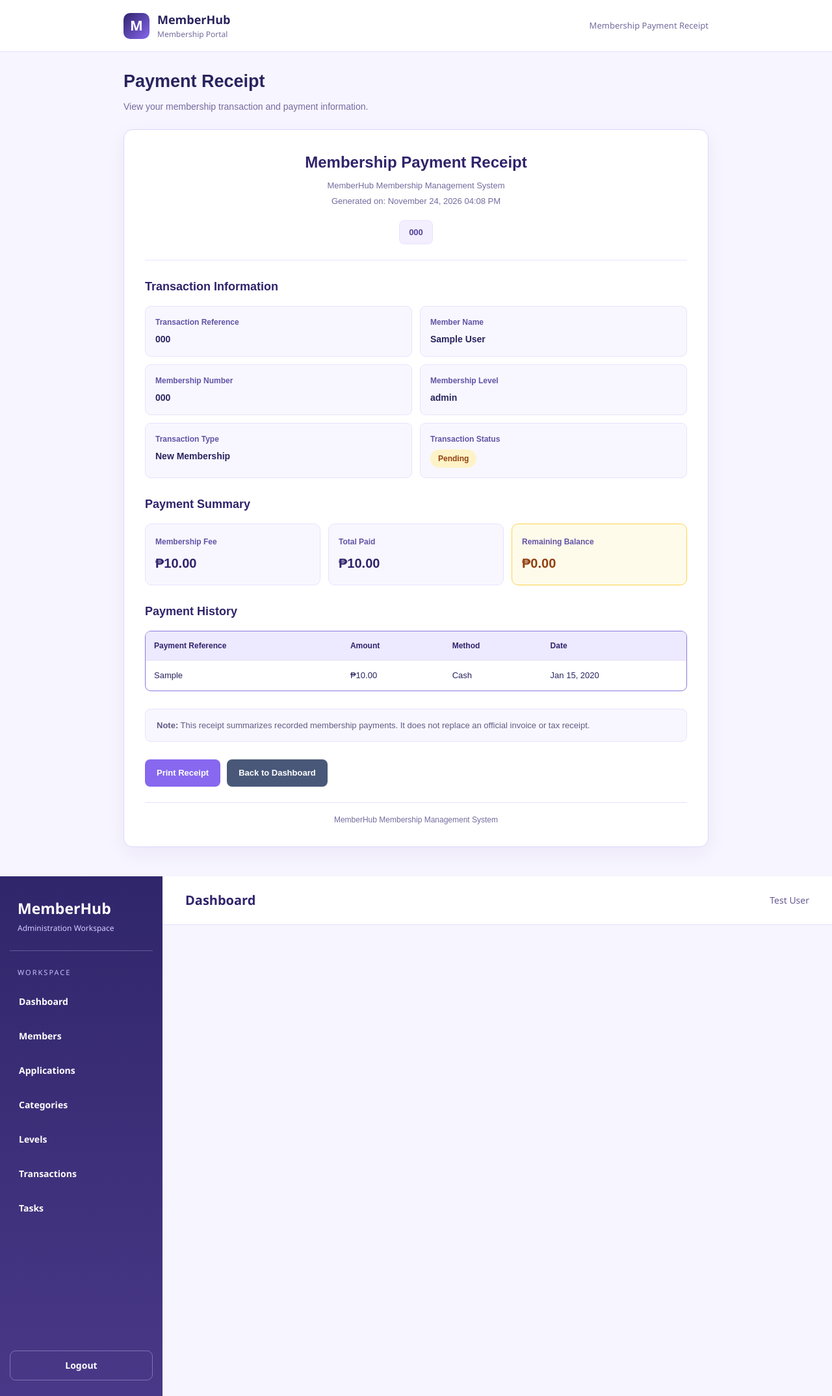
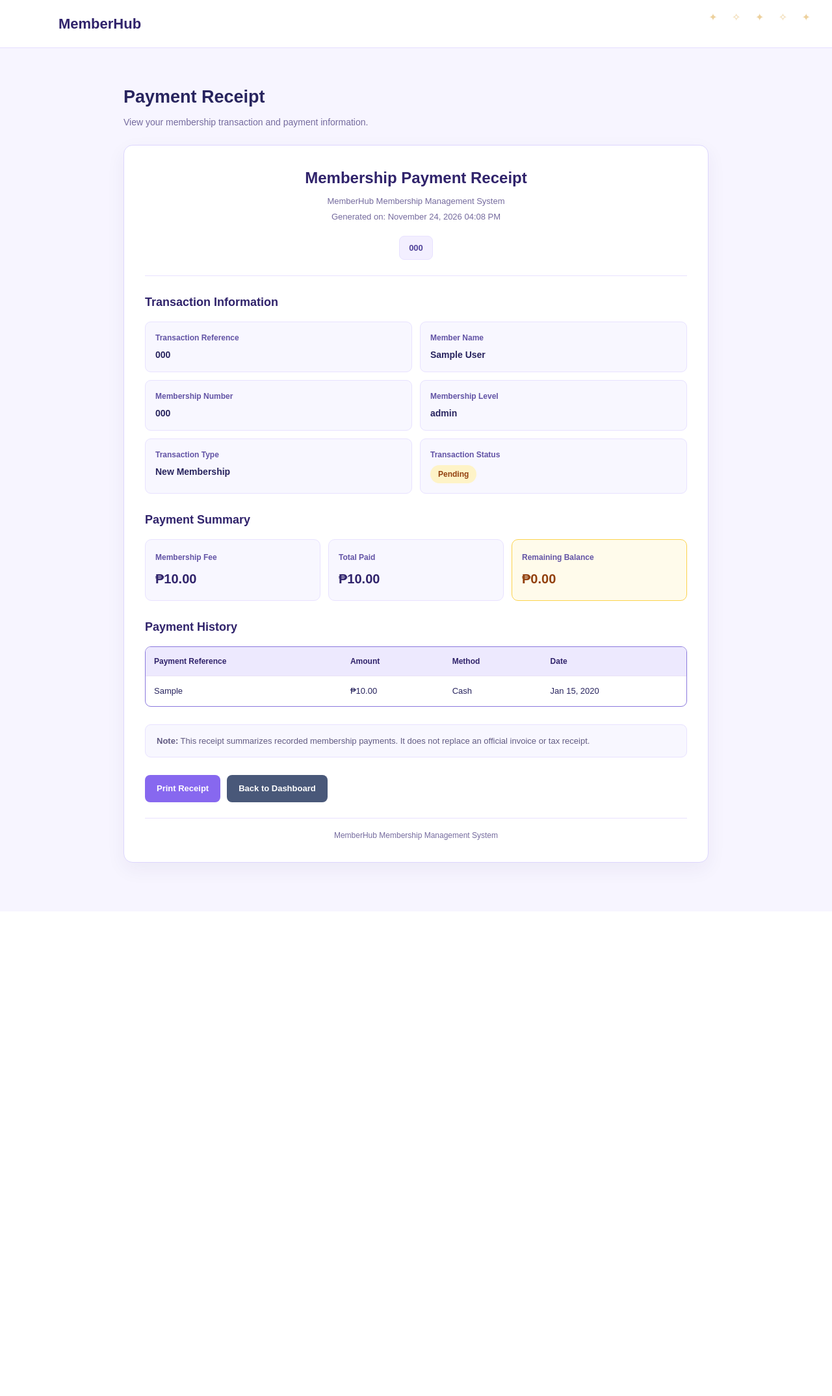
Before and after one commit to aerick923/TW31-LARAVEL-FINAL-PROJECT, a Laravel app: page /user/transactions/1/receipt in a window 1280 px wide. Shown: the whole page at 65% size. After the commit the page ends 1350 px from the top, so only its background shows below. Run offline with Laravel 12, Linux system fonts and the light colour scheme; a user stored in the database is signed in; data comes from the database, SQL or seed files in the repository; tables that the repository leaves empty hold one stand-in row (values such as "Sample post").

Commit message:
Fix user receipt layout and separate admin navigation

```diff
--- /dev/null
+++ b/resources/views/layouts/receipt-user.blade.php
@@ -0,0 +1,101 @@
+
+<!DOCTYPE html>
+<html lang="en">
+<head>
+    <meta charset="UTF-8">
+
+    <meta name="viewport"
+          content="width=device-width, initial-scale=1.0">
+
+    <title>@yield('title', 'Membership Payment Receipt')</title>
+
+    <!-- Shared MemberHub Stylesheet -->
+    <link rel="stylesheet"
+          href="{{ asset('css/design.css') }}">
+
+    <style>
+        /* General Page Styling */
+
+        * {
+            box-sizing: border-box;
+        }
+
+        body {
+            margin: 0;
+            background: #f7f5ff;
+            font-family: Arial, Helvetica, sans-serif;
+        }
+
+        /* Simple MemberHub Header */
+
+        .receipt-user-header {
+            background: #ffffff;
+            border-bottom: 1px solid #e6dfff;
+            padding: 20px 28px;
+        }
+
+
+
+.receipt-user-header-inner {
+    max-width: 1100px;
+    margin: 0 auto;
+    padding: 0;
+    text-align: left;
+}
+
+
+
+        .receipt-user-header h2 {
+            margin: 0;
+            color: #30236b;
+            font-size: 22px;
+            font-weight: 700;
+        }
+
+        /* Receipt Content */
+
+        .receipt-user-content {
+            max-width: 950px;
+            margin: 0 auto;
+            padding: 30px 25px;
+        }
+
+        /* Print Styling */
+
+        @media print {
+            .receipt-user-header {
+                display: none !important;
+            }
+
+            .receipt-user-content {
+                max-width: none;
+                padding: 0;
+            }
+
+            body {
+                background: #ffffff;
+            }
+        }
+    </style>
+
+    @stack('styles')
+</head>
+
+<body>
+
+    <!-- Simple MemberHub Header -->
+    <header class="receipt-user-header">
+        <div class="receipt-user-header-inner">
+            <h2>MemberHub</h2>
+        </div>
+    </header>
+
+    <!-- Receipt Content -->
+    <main class="receipt-user-content">
+        @yield('content')
+    </main>
+
+    @stack('scripts')
+
+</body>
+</html>
--- a/resources/views/receipts/show.blade.php
+++ b/resources/views/receipts/show.blade.php
@@ -13,12 +13,10 @@
     };
 @endphp
 
-@if($isAdmin)
-    @extends('layouts.admin')
+@extends($isAdmin ? 'layouts.admin' : 'layouts.receipt-user')
 
-    @section('title', 'Membership Payment Receipt')
-    @section('page-title', 'Payment Receipt')
-@endif
+@section('title', 'Membership Payment Receipt')
+@section('page-title', 'Payment Receipt')
 
 @push('styles')
 <style>
@@ -500,41 +498,7 @@
 </style>
 @endpush
 
-@if($isAdmin)
-    @section('content')
-@endif
-
-@if(!$isAdmin)
-<!DOCTYPE html>
-<html lang="en">
-<head>
-    <meta charset="UTF-8">
-    <meta name="viewport" content="width=device-width, initial-scale=1.0">
-    <title>Membership Payment Receipt</title>
-    <link rel="stylesheet" href="{{ asset('css/design.css') }}">
-    @stack('styles')
-</head>
-<body>
-
-<div class="receipt-user-topbar">
-    <div class="receipt-user-topbar-inner">
-
-        <div class="receipt-user-brand">
-            <div class="receipt-user-logo">M</div>
-
-            <div>
-                <h2>MemberHub</h2>
-                <p>Membership Portal</p>
-            </div>
-        </div>
-
-        <span class="receipt-user-topbar-label">
-            Membership Payment Receipt
-        </span>
-
-    </div>
-</div>
-@endif
+@section('content')
 
 <div class="receipt-page">
 
@@ -745,9 +709,4 @@
 
 </div>
 
-@if($isAdmin)
-    @endsection
-@else
-</body>
-</html>
-@endif
+@endsection
```
Also changed, not shown: app/Http/Controllers/ReceiptController.php (+7 -5 lines).
